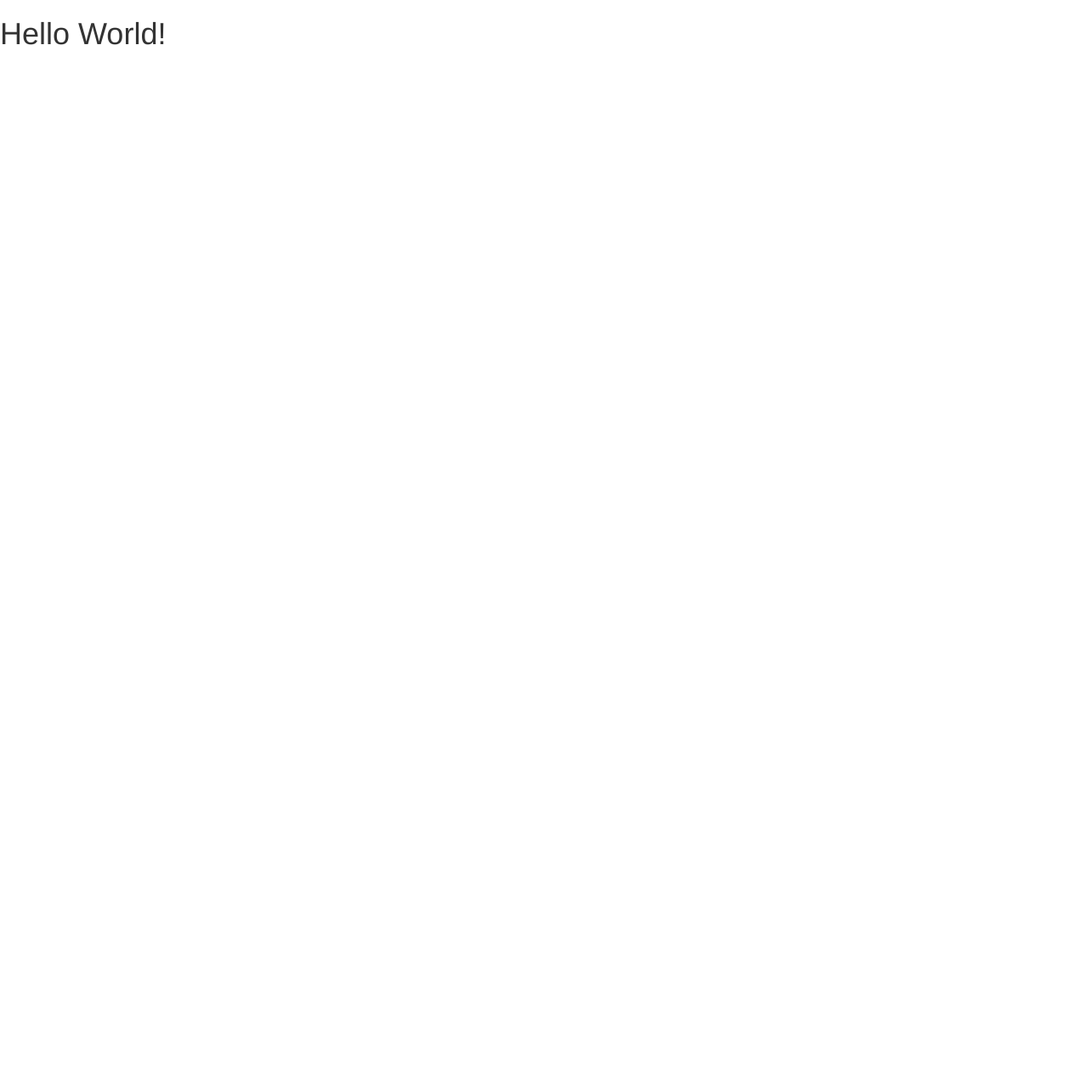
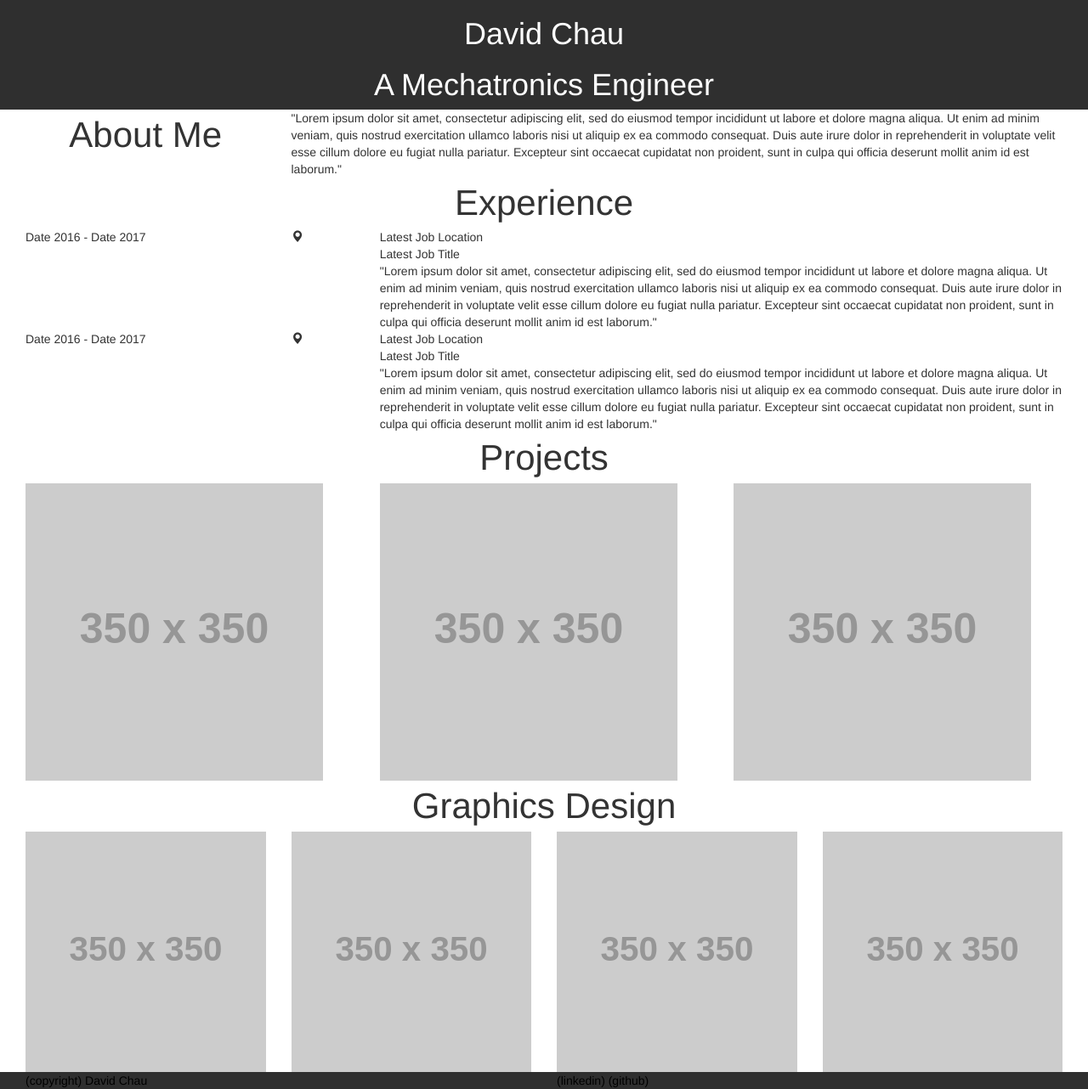
Before and after one commit to thechausenone/Personal-Website, a plain HTML site: page index.html in a window 1280 px wide. Shown: the whole page at 85% size. Before the commit the page ends 800 px from the top, so only its background shows below. Drawn offline with nearby package versions, Linux system fonts and the light colour scheme; placeholder pictures from the web are drawn by us.

Commit message:
HTML + Boostrap Columns
- added: splash, about me, experience, projects, graphics sections +
their general layout
- todo next: navbar, replace some of the placeholder text
- also set up the css file

```diff
--- a/css/styles.css
+++ b/css/styles.css
@@ -0,0 +1,77 @@
+body{
+
+}
+
+.splashSection{
+	color:white;
+	text-align:center;
+	background-color: #2f2f2f;
+}
+
+.sectionTitle{
+	font-size:300%;
+	text-align:center;
+}
+
+.paraText{
+
+}
+
+.experienceSection{
+
+}
+
+.timelineContainer{
+
+}
+
+.timelineSection{
+
+}
+
+.timelineDate{
+
+}
+
+.timelineIcon{
+
+}
+
+.timelineDetails{
+
+}
+
+.jobLocation{
+
+}
+
+
+.jobTitle{
+
+}
+
+.projectsSection{
+
+}
+
+.projectContainer{
+
+}
+
+.projectCard{
+
+}
+
+.graphicsSection{
+
+}
+
+.graphicContainer{
+
+}
+
+.footerSection{
+	background-color: #2f2f2f;
+	color:black;
+
+}
--- a/index.html
+++ b/index.html
@@ -11,7 +11,142 @@
 	</head>
 
 	<body>
-		<h1>Hello World!</h1>
+	<!--SPLASH PAGE SECTION-->
+		<div class="splashSection">
+			<div class="container-fluid">
+				<h1>David Chau</h1>
+				<h1>A Mechatronics Engineer</h1>
+			</div>
+		</div>
+
+	<!--ABOUT ME SECTION-->
+		<div class="aboutSection">
+			<div class="container-fluid">
+				<div class="sectionTitle col-sm-3">
+					About Me
+				</div>
+				<div class="paraText col-sm-9">
+					"Lorem ipsum dolor sit amet, consectetur adipiscing elit, sed do eiusmod tempor incididunt ut
+					labore et dolore magna aliqua. Ut enim ad minim veniam, quis nostrud exercitation ullamco laboris
+					nisi ut aliquip ex ea commodo consequat. Duis aute irure dolor in reprehenderit in voluptate velit
+					esse cillum dolore eu fugiat nulla pariatur. Excepteur sint occaecat cupidatat non proident, sunt in
+					culpa qui officia deserunt mollit anim id est laborum."
+				</div>
+			</div>
+		</div>
+
+	<!--EXPERIENCE SECTION-->
+		<div class="experienceSection">
+			<div class="container-fluid">
+				<div class="sectionTitle">Experience</div>
+				<div class="timelineContainer">
+					<div class="timelineSection">
+						<div class="timelineDate col-sm-3">
+							Date 2016 - Date 2017
+						</div>
+						<div class="timelineIcon col-sm-1">
+							<span class="glyphicon glyphicon-map-marker"></span>
+						</div>
+						<div class="timelineDetails col-sm-8">
+							<div class="jobLocation">Latest Job Location</div>
+							<div class="jobTitle">Latest Job Title</div>
+							<div class="paraText">
+							"Lorem ipsum dolor sit amet, consectetur adipiscing elit, sed do eiusmod tempor incididunt ut
+							labore et dolore magna aliqua. Ut enim ad minim veniam, quis nostrud exercitation ullamco laboris
+							nisi ut aliquip ex ea commodo consequat. Duis aute irure dolor in reprehenderit in voluptate velit
+							esse cillum dolore eu fugiat nulla pariatur. Excepteur sint occaecat cupidatat non proident, sunt in
+							culpa qui officia deserunt mollit anim id est laborum."
+							</div>
+						</div>
+					</div>
+					<div class="timelineSection">
+						<div class="timelineDate col-sm-3">
+							Date 2016 - Date 2017
+						</div>
+						<div class="timelineIcon col-sm-1">
+							<span class="glyphicon glyphicon-map-marker"></span>
+						</div>
+						<div class="timelineDetails col-sm-8">
+							<div class="jobLocation">Latest Job Location</div>
+							<div class="jobTitle">Latest Job Title</div>
+							<div class="paraText">
+							"Lorem ipsum dolor sit amet, consectetur adipiscing elit, sed do eiusmod tempor incididunt ut
+							labore et dolore magna aliqua. Ut enim ad minim veniam, quis nostrud exercitation ullamco laboris
+							nisi ut aliquip ex ea commodo consequat. Duis aute irure dolor in reprehenderit in voluptate velit
+							esse cillum dolore eu fugiat nulla pariatur. Excepteur sint occaecat cupidatat non proident, sunt in
+							culpa qui officia deserunt mollit anim id est laborum."
+							</div>
+						</div>
+					</div>
+				</div>
+			</div>
+		</div>
+
+	<!--PROJECTS SECTION-->
+		<div class="projectsSection">
+			<div class="container-fluid">
+				<div class="sectionTitle">Projects</div>
+				<div class="projectContainer">
+					<!--Add darken on hover & also link on click-->
+					<div class="projectCard col-sm-4">
+						<img class = "img-responsive" src="http://placehold.it/350x350" alt="project">
+					</div>
+
+					<div class="projectCard col-sm-4">
+						<img class = "img-responsive" src="http://placehold.it/350x350" alt="project">
+					</div>
+
+					<div class="projectCard col-sm-4">
+						<img class = "img-responsive" src="http://placehold.it/350x350" alt="project">
+					</div>
+				</div>
+			</div>
+		</div>
+
+	<!--GRAPHIC DESIGN SECTION-->
+	<!--http://bootsnipp.com/snippets/featured/carousel-with-gallery-thumbs----think about implementing this-->
+		<div class="graphicsSection">
+			<div class="container-fluid">
+				<div class="sectionTitle">Graphics Design</div>
+				<div class = "graphicContainer">
+					<!--temp-->
+					<div class="projectCard col-sm-3">
+						<img class = "img-responsive" src="http://placehold.it/350x350" alt="project">
+					</div>
+
+					<div class="projectCard col-sm-3">
+						<img class = "img-responsive" src="http://placehold.it/350x350" alt="project">
+					</div>
+
+					<div class="projectCard col-sm-3">
+						<img class = "img-responsive" src="http://placehold.it/350x350" alt="project">
+					</div>
+
+					<div class="projectCard col-sm-3">
+						<img class = "img-responsive" src="http://placehold.it/350x350" alt="project">
+					</div>
+					<!--temp-->
+				</div>
+			</div>
+		</div>
+	<!--CONTACT ME SECTION (still considering how to implement)-->
+
+
+	<!--FOOTER (LINKEDIN, GITHUB,..)-->
+		<div class="footerSection">
+			<div class="container-fluid">
+				<footer>
+					<div class="col-sm-6">
+						(copyright) David Chau
+					</div>
+					<div class="col-sm-6">
+						(linkedin) (github)
+					</div>
+				</footer>
+			</div>
+		</div>
+
+	<!--JQUERY STUFF-->
 		<!-- jQuery library-->
 		<script src = "https://ajax.googleapis.com/ajax/libs/jquery/3.1.1/jquery.min.js"></script>
 		<!--Latest compiled Javascript-->
```
